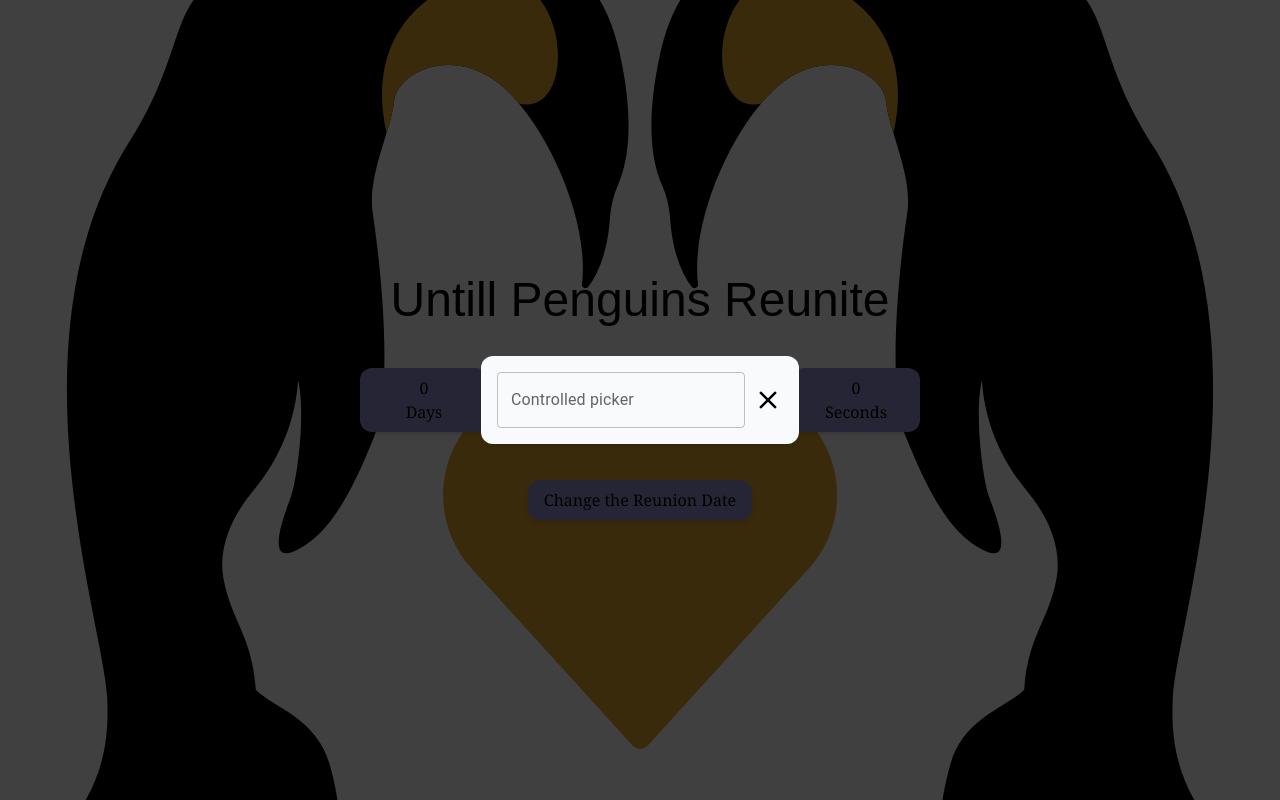
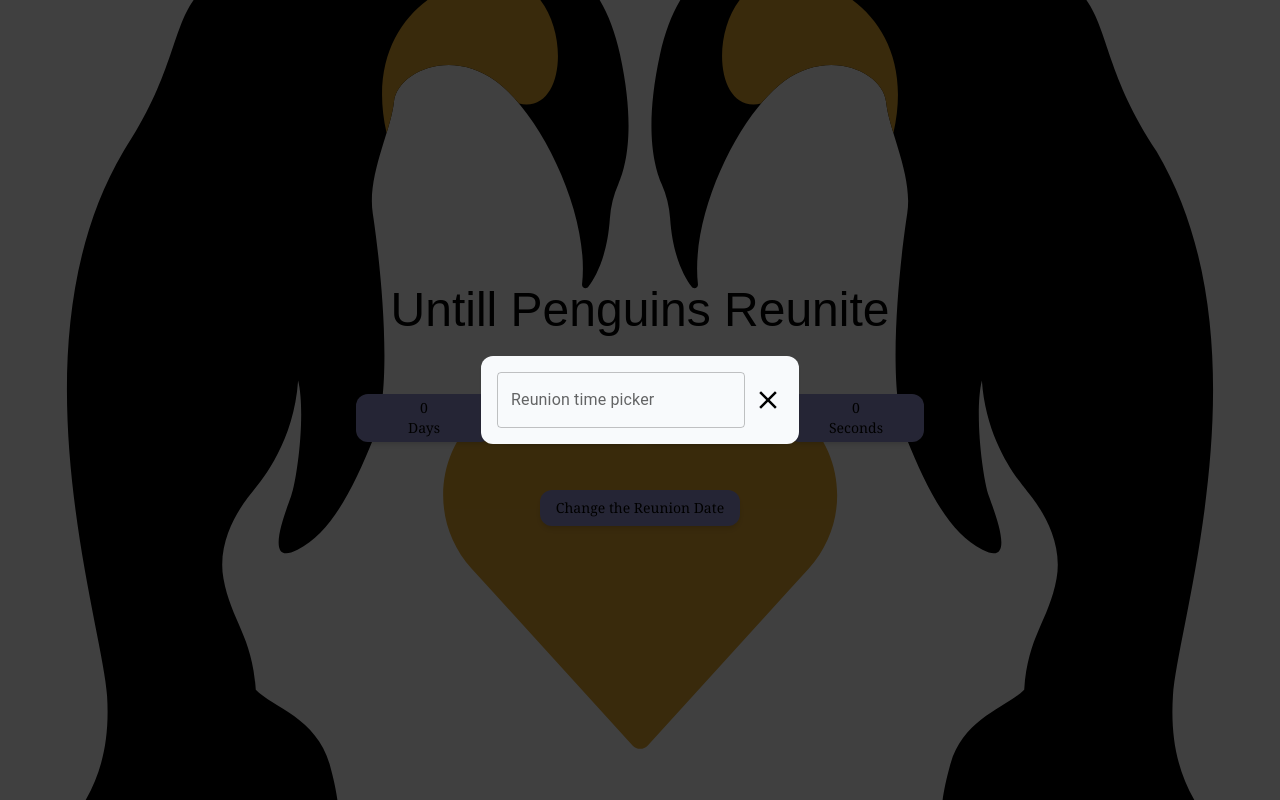
Before and after one commit to fczajka/penguin-reunion, a React (Vite) app: page / in a window 1280 px wide. Both pictures are taken after a click on the button "Change the Reunion Date". Built offline with nearby package versions, Linux system fonts and the light colour scheme; a web font is replaced by a local one.

Commit message:
Fix styling

```diff
--- a/src/App.tsx
+++ b/src/App.tsx
@@ -33,10 +33,10 @@ const App: React.FC = () => {
 
   return (
     <div className="w-full h-screen flex flex-col justify-center items-center font-primary bg-penguins bg-center bg-no-repeat bg-cover">
-      <h1 className="font-secondary text-4xl lg:text-[3rem]">
+      <h1 className="font-secondary text-[1.7rem] lg:text-[3rem]">
         Untill Penguins Reunite
       </h1>
-      <div className="flex justify-around w-5/6 my-12 lg:w-[36rem]">
+      <div className="flex justify-around w-11/12 my-12 lg:w-[36rem]">
         <Card time={days} unit="Days" />
         <Card time={hours} unit="Hours" />
         <Card time={minutes} unit="Minutes" />
@@ -44,7 +44,7 @@ const App: React.FC = () => {
       </div>
       <button
         onClick={() => setIsOpen(true)}
-        className="px-4 py-2 bg-[#9595D2] rounded-xl shadow-md"
+        className="px-4 py-2 bg-[#9595D2] rounded-xl shadow-md text-sm"
       >
         Change the Reunion Date
       </button>
--- a/src/components/Card/Card.tsx
+++ b/src/components/Card/Card.tsx
@@ -2,7 +2,7 @@ import { CardProps } from "./interface";
 
 const Card: React.FC<CardProps> = ({ time, unit }) => {
   return (
-    <div className="flex flex-col items-center basis-1/4 px-4 py-2 mx-2 bg-[#9595D2] rounded-xl shadow-md">
+    <div className="flex flex-col items-center basis-1/4 text-sm px-2 py-1 mx-1 bg-[#9595D2] rounded-xl shadow-md">
       <div>{time}</div> <div>{unit}</div>
     </div>
   );
--- a/src/components/Modal/Modal.tsx
+++ b/src/components/Modal/Modal.tsx
@@ -7,7 +7,7 @@ const Modal: React.FC<ModalProps> = ({ targetDate, setIsOpen }) => {
     <div className="fixed w-full h-screen flex flex-col justify-center items-center bg-black/75">
       <div className="bg-slate-50 p-4 rounded-xl shadow-md">
         <DateTimePicker
-          label="Controlled picker"
+          label="Reunion time picker"
           onChange={(newValue) => (targetDate.current = newValue)}
         />
         <button className="h-full" onClick={() => setIsOpen(false)}>
```
